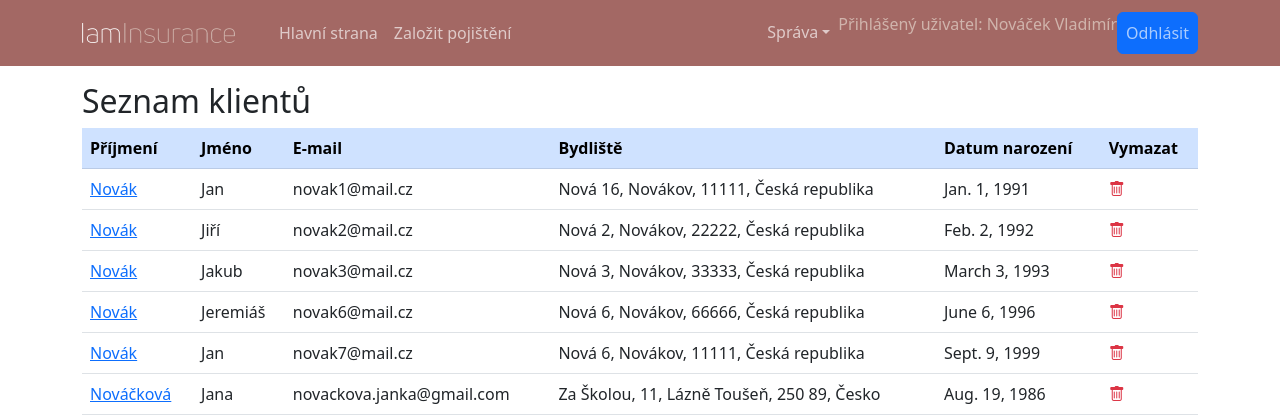
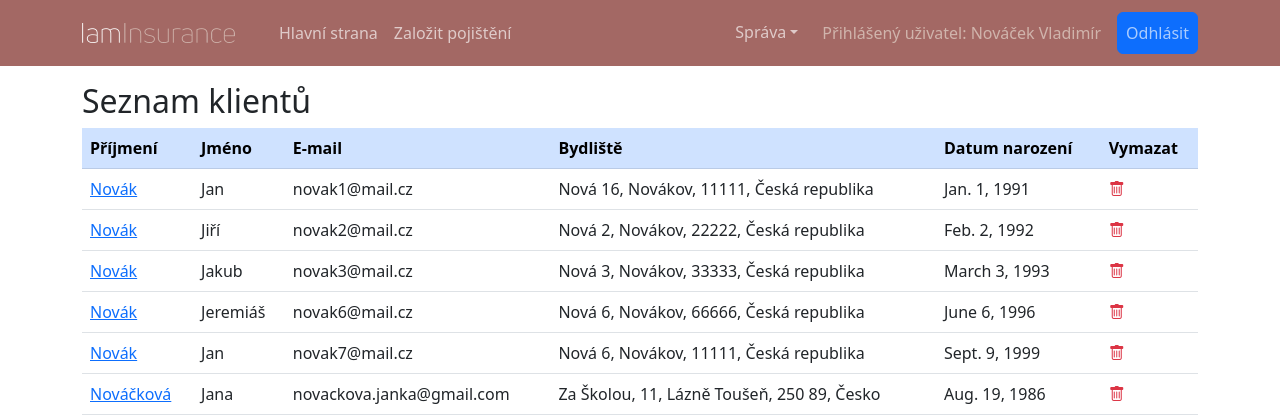
Before and after one commit to vladimirnovacek/itnetwork_projekt, a Django app: page /sprava/seznam-klientu/ in a window 1280 px wide. Shown: the top 420 px of the page. Run offline with Django 4.2, Linux system fonts and the light colour scheme; a user stored in the database is signed in; data comes from the database, SQL or seed files in the repository; both versions use the stored data as it was after the commit; some libraries are stand-ins or nearby versions.

Commit message:
Appearance changes

```diff
--- a/insurance_project/insurance_app/forms.py
+++ b/insurance_project/insurance_app/forms.py
@@ -2,6 +2,7 @@
 Module containing form classes of the insurance_app
 """
 from django.contrib.auth.forms import UserCreationForm
+from django.forms import DateField
 
 from . import models
 
@@ -10,6 +11,8 @@ class RegisterPersonForm(UserCreationForm):
     """
     Form for creating a new person object
     """
+    date_of_birth = DateField(input_formats=['%d.%m.%Y'])
+
     class Meta:
         model = models.Person
         fields = ['email', 'password1', 'password2', 'first_name', 'last_name', 'date_of_birth', 'phone', 'address1',
--- a/insurance_project/insurance_app/templates/main.html
+++ b/insurance_project/insurance_app/templates/main.html
@@ -62,7 +62,7 @@
                         {% if not user.is_authenticated %}
                         <li class="nav-item"><a class="btn btn-primary" href="{% url 'login' %}">Login</a></li>
                         {% else %}
-                        <li class="nav-item"><span class="h-100 text-center text-secondary">Přihlášený uživatel: {{ user }}</span></li>
+                        <li class="nav-item align-self-center"><span class="mx-3 text-secondary">Přihlášený uživatel: {{ user }}</span></li>
                         <li class="nav-item"><a class="nav-link btn btn-primary" href="{% url 'logout' %}">Odhlásit</a></li>
                         {% endif %}
                     </ul>
```
Also changed, not shown: insurance_project/db.sqlite3.
